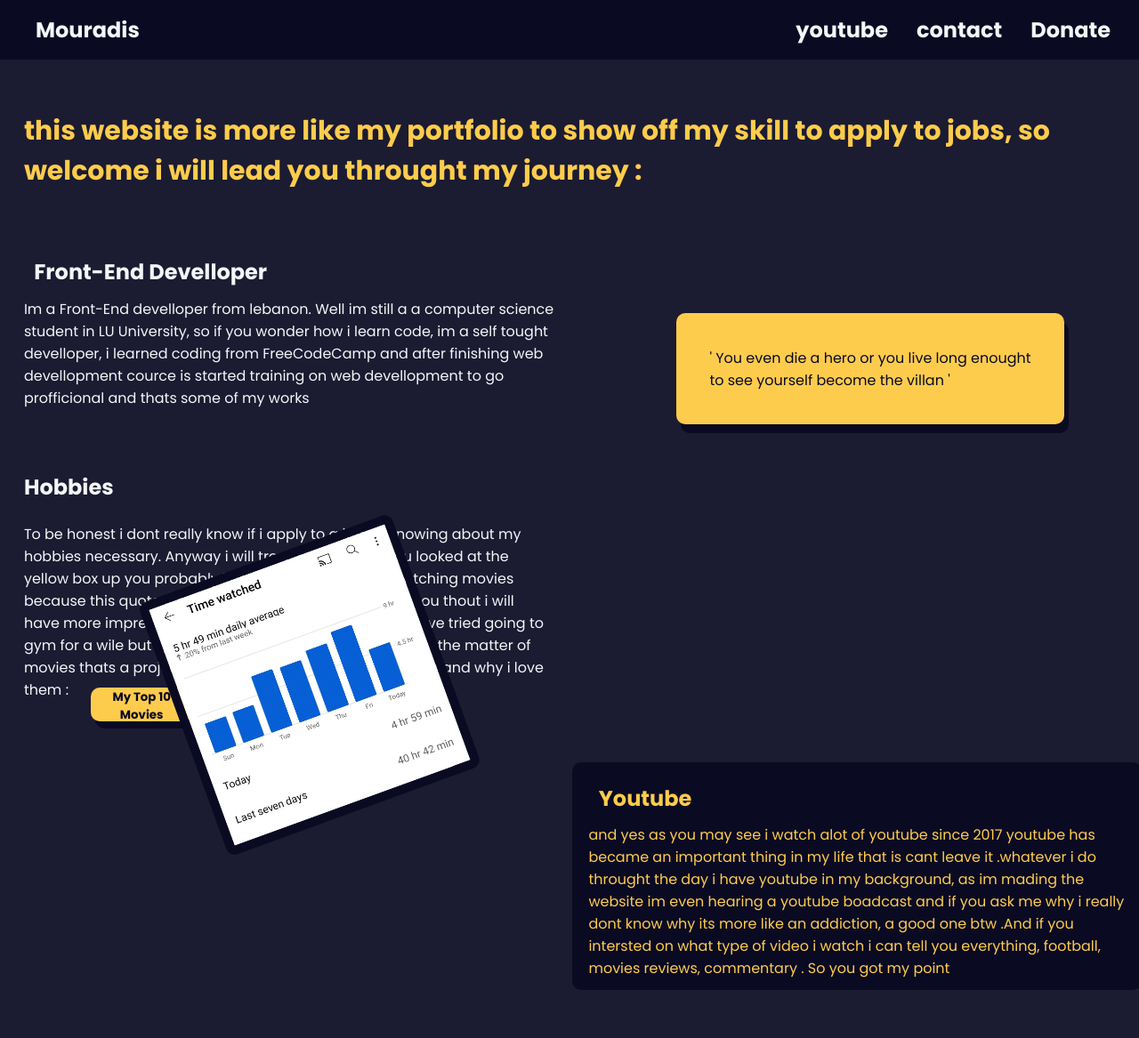
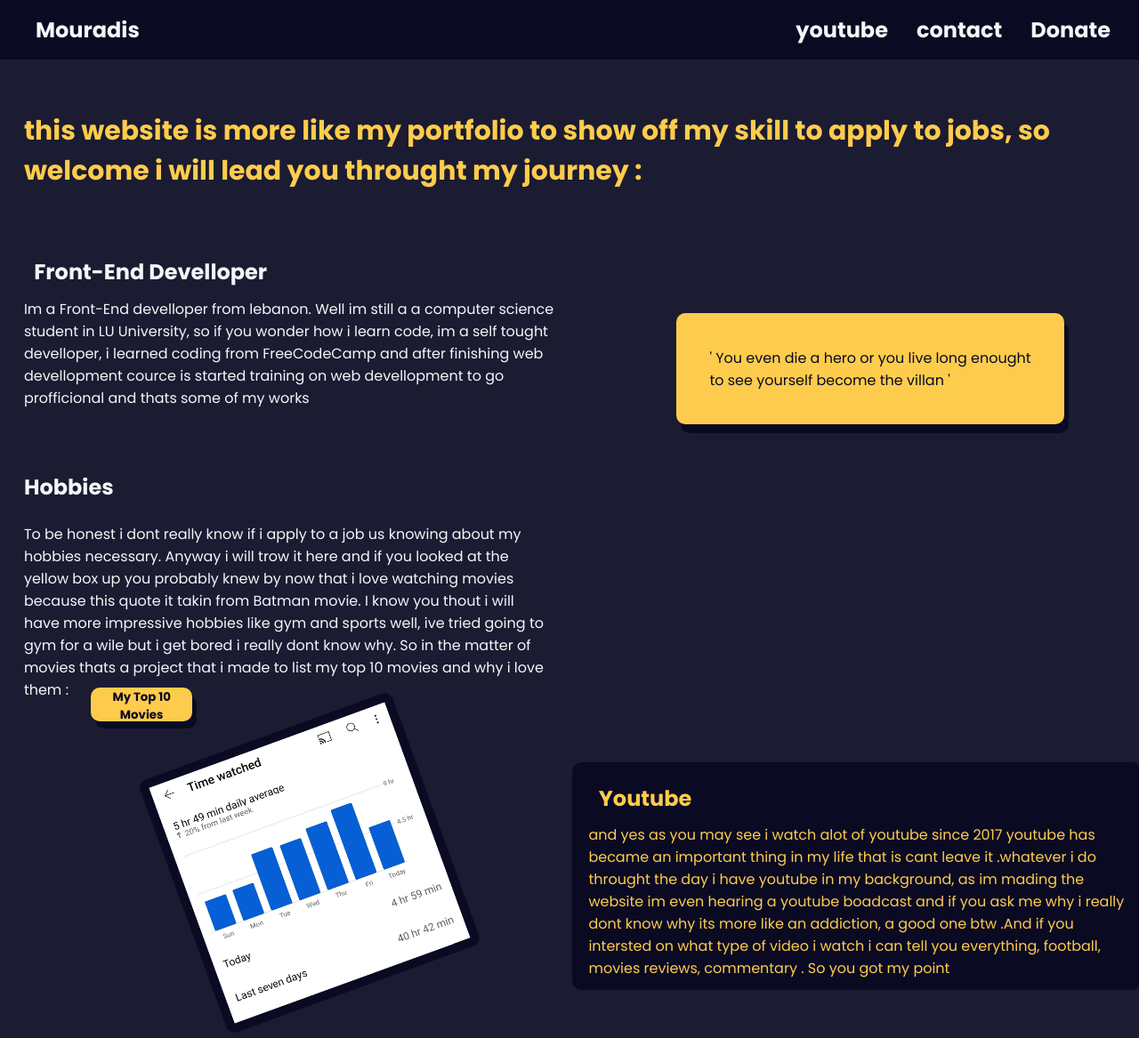
Before and after one commit to Mouradis/Mouradis, a plain HTML site: page index.html in a window 1280 px wide. Shown: the top 1167 px of the page at 89% size. Drawn offline with Linux system fonts and the light colour scheme.

Commit message:
Update styles.css

```diff
--- a/styles.css
+++ b/styles.css
@@ -146,7 +146,7 @@ body {
         width: 8cm;
         height: 8cm;
         position: relative;
-        bottom: 6.3cm;
+        bottom: 1cm;
         left: 5cm;
         transform: rotate(340deg);
         border: solid;
```
